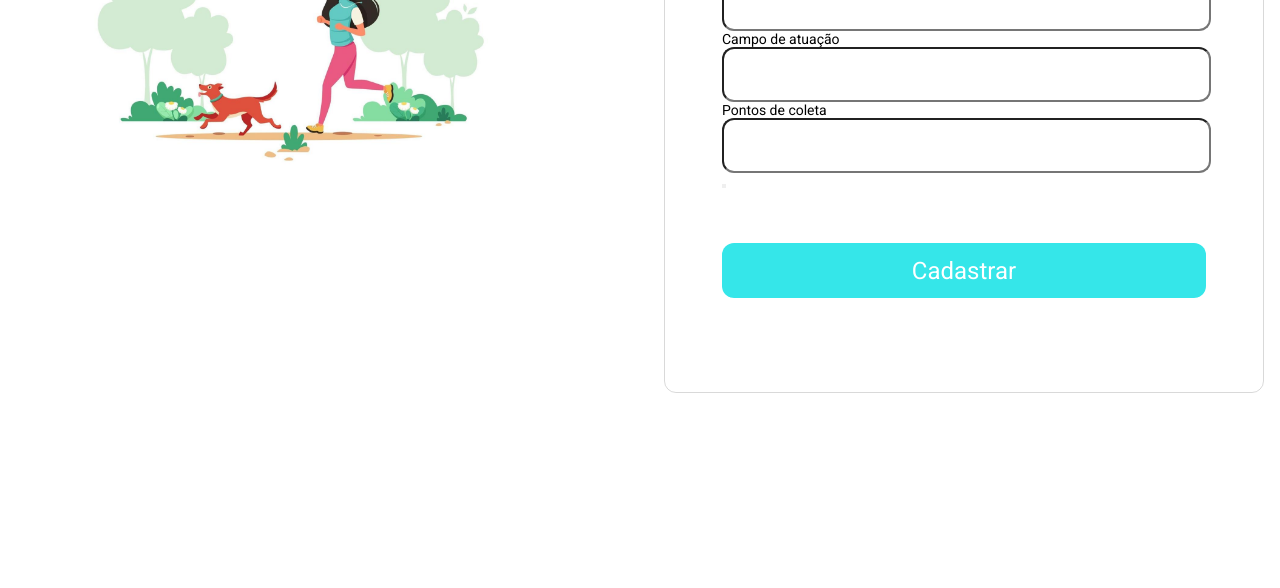
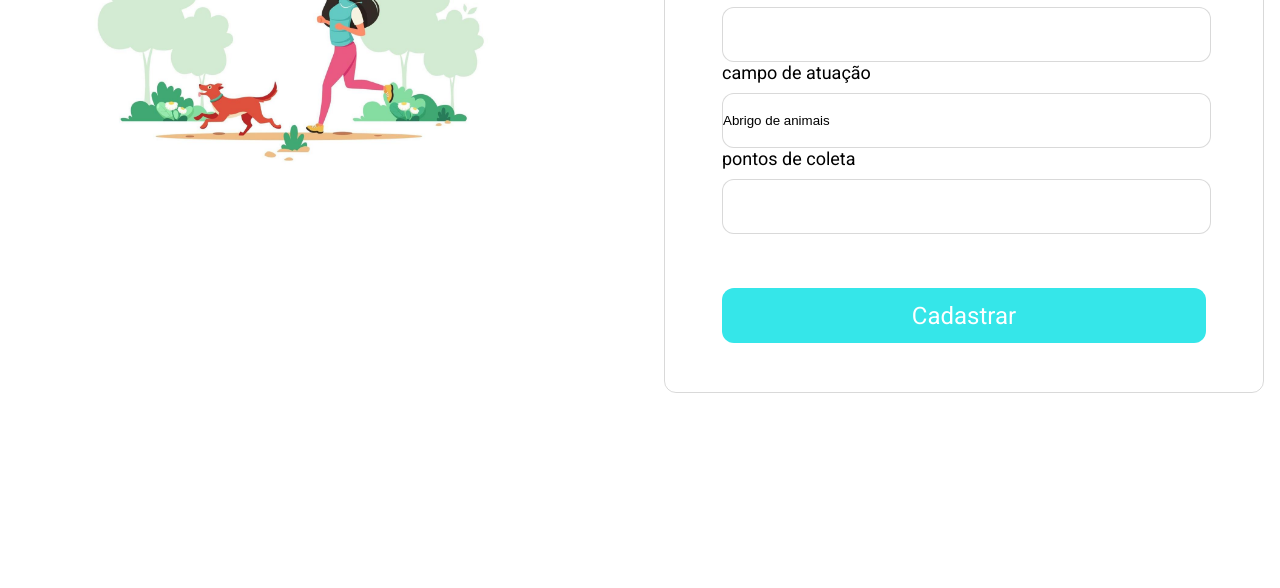
Before and after one commit to Patrikts/santander-coders-ong-css, a plain HTML site: page cadastro-entidade.html in a window 1280 px wide. Shown: the part 212-800 px from the top of the page. Drawn offline with Linux system fonts and the light colour scheme.

Commit message:
cadastro-entidade 2

```diff
--- a/cadastro-entidade.html
+++ b/cadastro-entidade.html
@@ -19,21 +19,35 @@
         </aside>
 
         <main>
-            <a href="index.html"><i class="fa-solid fa-angle-left"></i></a>
+            <header>
+                <a href="index.html">
+                    <i class="fa-solid fa-angle-left"></i>
+                </a>
                 <h2>Nova <span>entidade</span></h2>
+            </header>
+
+
 
             <form>
                 <label for="input-name">Nome</label>
                 <input type="text" id="input-name">
 
                 <label for="input-field">Campo de atuação</label>
-                <input type="text" id="input-field">
+                <div class="select-div">
+                    <select id="input-field">
+                        <option value="" disabled>Selecione uma opção</option>
+                        <option value="abrigo">Abrigo de animais</option>
+                    </select>
+                </div>
 
+
+                <div class="points">
                     <label for="input-points">Pontos de coleta</label>
                     <input type="text" id="input-points">
                     <button>
                         <i class="fa-solid fa-circle-plus"></i>
                     </button>
+                </div>
             </form>
 
             <div class="actions">
--- a/styles.css
+++ b/styles.css
@@ -6,6 +6,8 @@
 
 :root {
     font-size: 62.5%;
+    --default-border: 0.1rem solid rgba(0, 0, 0, 0.15);
+    --default-border-radius: 1.2rem;
 }
 
 body {
@@ -52,9 +54,10 @@ aside h1 span, main h2 span  {
 main {
     width: 60rem;
     height: 52rem;
-    border: 0.1rem solid rgba(0, 0, 0, 0.15);
+    border: var(--default-border);
     padding: 4.4rem 5.7rem;
-    border-radius: 1.2rem;
+    border-radius: var(--default-border-radius);
+    position: relative;
 }
 
 main h2 {
@@ -87,6 +90,17 @@ main .actions a + a {
     margin-top: 4.8rem;
 }
 
+main header {
+    display: flex;
+    align-items: center;
+}
+
+main header i {
+    font-size: 2.4rem;
+    gap: 1.8rem;
+    color: #FF5678;
+}
+
 main footer p {
     font-size: 1.6rem;
     margin-top: 8rem;
@@ -100,11 +114,63 @@ main footer a {
     color: #000;
 }
 
-main form input {
+main form {
+    margin-top: 1.6rem;
+}
+
+main form label {
+    font-size: 1.8rem;
+    font-weight: 400;
+    text-transform: lowercase;
+    margin-bottom: 1rem;
+    display: block;
+}
+
+main form :is(input, select) {
     width: 489px;
     height: 5.5rem;
+    display: block;
 
     background: #fff;
-    border: 0.1rem solid rgba(0, 0, 0, .0.15);
-    border-radius: 1.2rem;
+    border: var(--default-border);
+    border-radius: var(--default-border-radius);
 }
+
+main form select {
+    appearance: none;
+}
+
+main form .select-div {
+    position: relative;
+}
+
+main form .select-div::after {
+    top: 1.2rem;
+    right: 1.2rem;
+    font-size: 2.2rem;
+    content: '\f107';
+    font-family: 'Font Awesome 6 Free';
+    font-weight: 600;
+    position: absolute;
+    z-index: 1;
+    color: #35e6e9;
+}
+
+main form select::after {
+
+}
+
+main form .points {
+    position: relative;
+}
+
+main form input + button {
+    position: absolute;
+    right: -3.8rem;
+    top: calc(2.7rem + 2.5rem);
+    background-color: transparent;
+    border: none;
+    color: #35e6e9;
+    font-size: 2.4rem;
+    cursor: pointer;
+}
```
Lines whose indentation alone changed are shown as unchanged.
